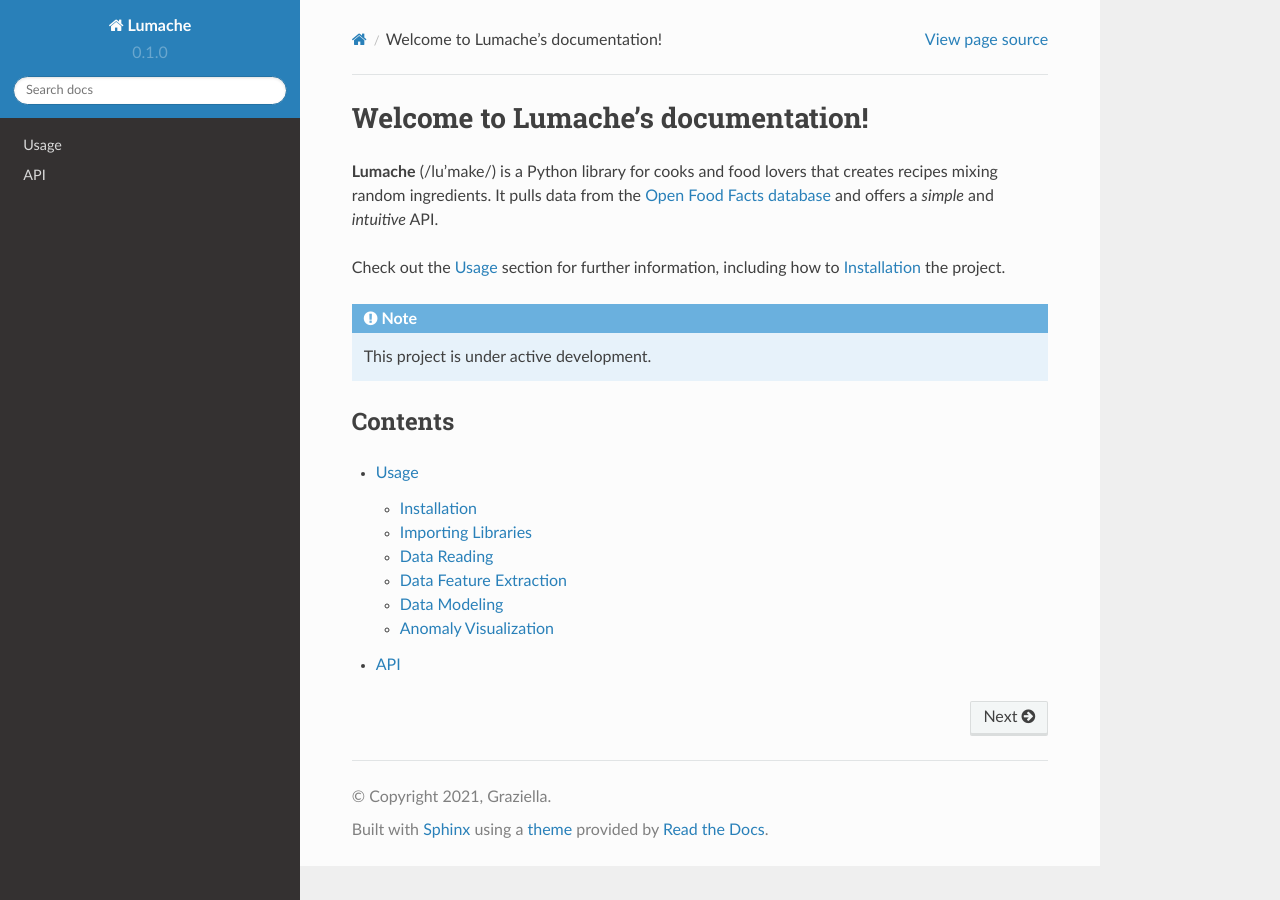
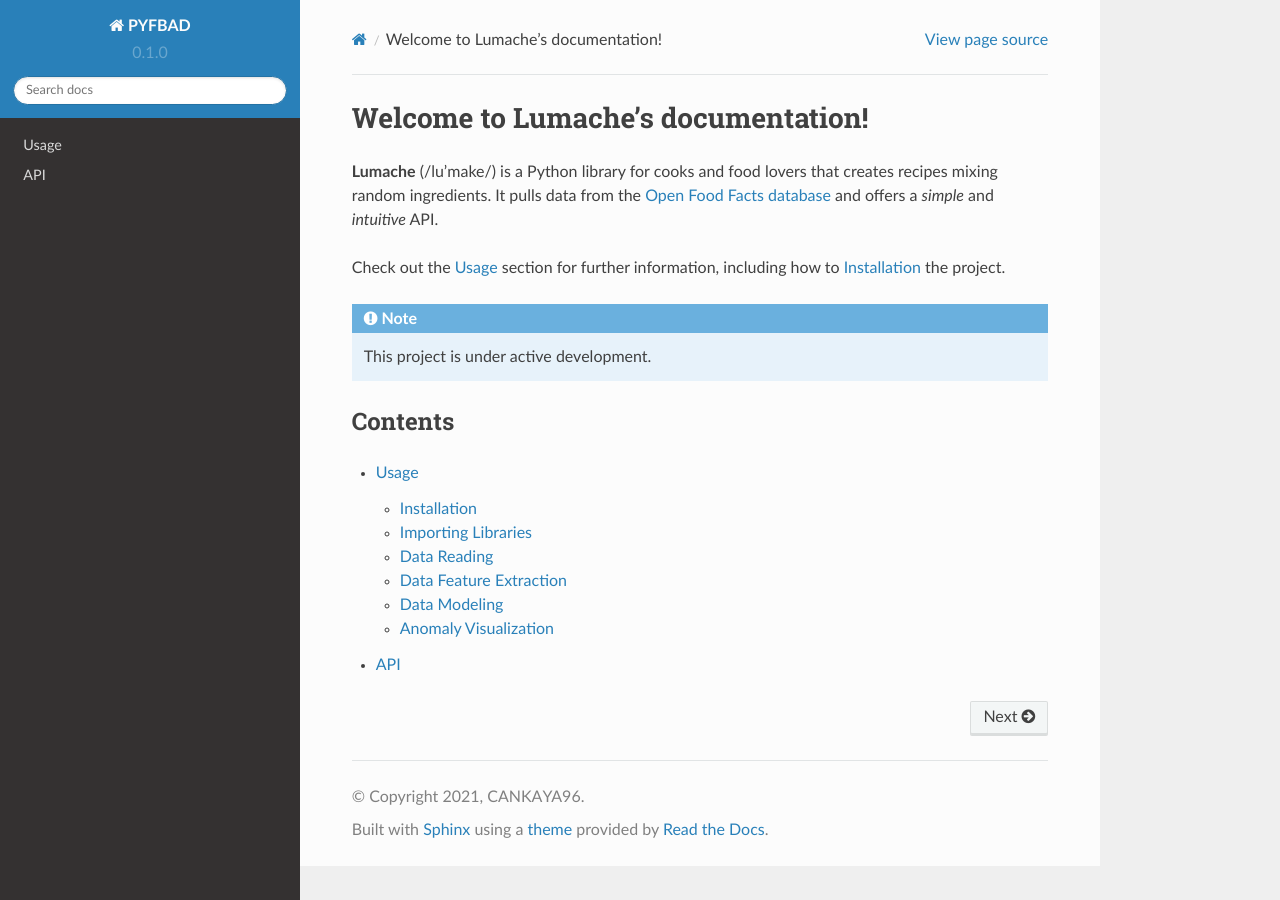
Before and after one commit to cankaya96/rtd-tutorial, a Sphinx documentation site: the page built from docs/source/index.rst, in a window 1280 px wide. Built offline with Sphinx 7.4.7 and the Read the Docs theme 2.0.0, drawn with Linux system fonts in a browser that asks for light colours.

Commit message:
Update conf.py

```diff
--- a/docs/source/conf.py
+++ b/docs/source/conf.py
@@ -2,9 +2,9 @@
 
 # -- Project information
 
-project = 'Lumache'
-copyright = '2021, Graziella'
-author = 'Graziella'
+project = 'PYFBAD'
+copyright = '2021, CANKAYA96'
+author = 'CANKAYA96'
 
 release = '0.1'
 version = '0.1.0'
```
